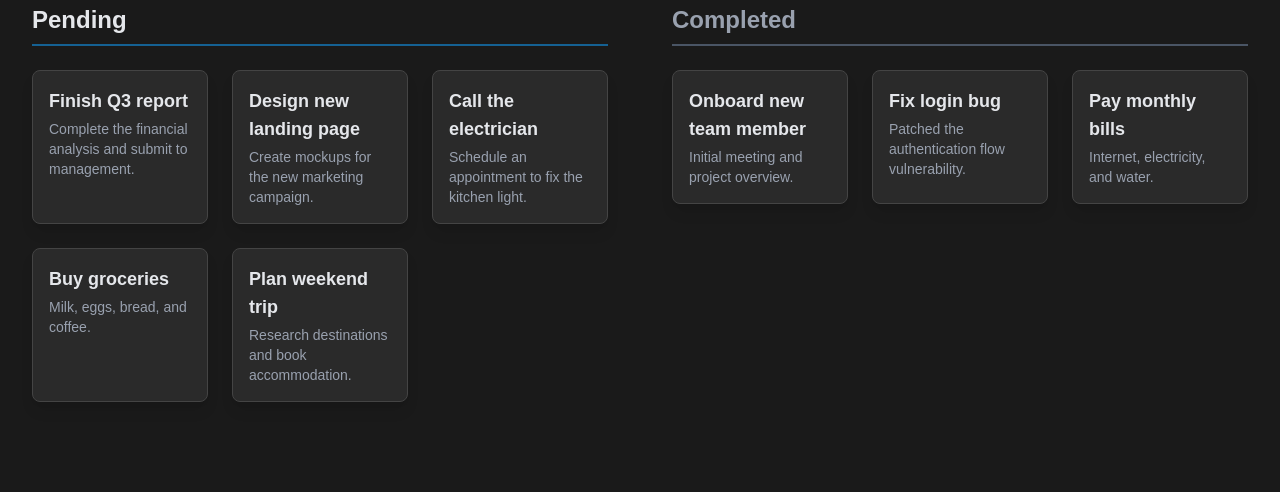
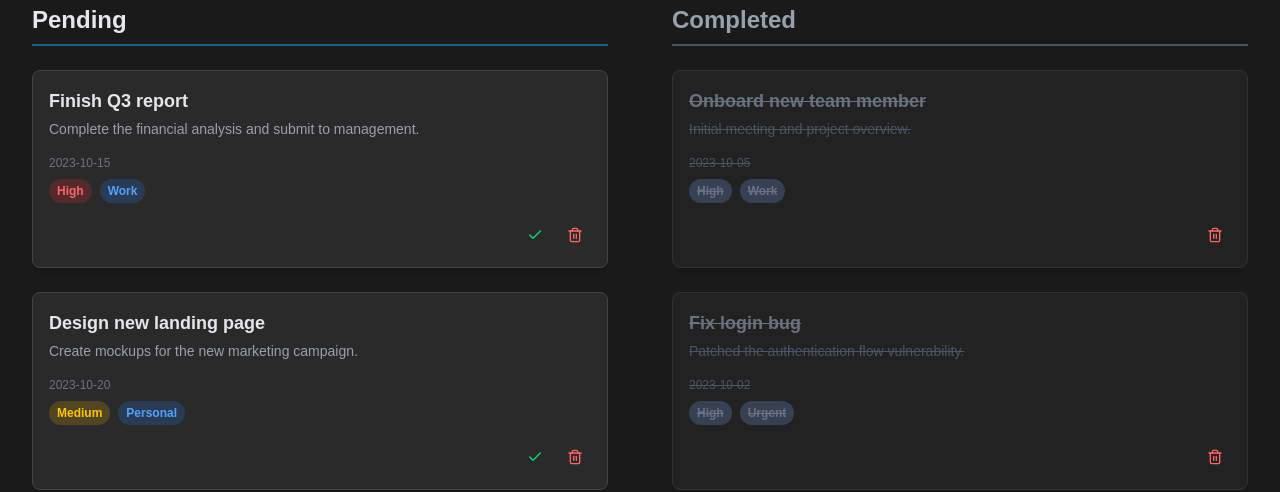
Before and after one commit to joaquinpalladino-afk/mockup-tm, a Next.js app: page / in a window 1280 px wide. Shown: the part 350-842 px from the top of the page. Built offline with nearby package versions, Linux system fonts and the light colour scheme.

Commit message:
I have modified the TaskCard content with more complex UI

```diff
--- a/src/app/page.tsx
+++ b/src/app/page.tsx
@@ -1,23 +1,23 @@
 'use client';
 
-import { ChevronDown, Search } from 'lucide-react';
+import { ChevronDown, Search, Check, Trash2 } from 'lucide-react';
 import * as DropdownMenu from '@radix-ui/react-dropdown-menu';
 import { motion } from 'framer-motion';
 
 const tags = ["All", "Work", "Personal", "Urgent", "Shopping"];
 
 const pendingTasks = [
-  { id: 1, title: "Finish Q3 report", description: "Complete the financial analysis and submit to management." },
-  { id: 2, title: "Design new landing page", description: "Create mockups for the new marketing campaign." },
-  { id: 3, title: "Call the electrician", description: "Schedule an appointment to fix the kitchen light." },
-  { id: 4, title: "Buy groceries", description: "Milk, eggs, bread, and coffee." },
-  { id: 5, title: "Plan weekend trip", description: "Research destinations and book accommodation." },
+  { id: 1, title: "Finish Q3 report", description: "Complete the financial analysis and submit to management.", dueDate: "2023-10-15", priority: "High", tag: "Work", status: "pending" },
+  { id: 2, title: "Design new landing page", description: "Create mockups for the new marketing campaign.", dueDate: "2023-10-20", priority: "Medium", tag: "Personal", status: "pending" },
+  { id: 3, title: "Call the electrician", description: "Schedule an appointment to fix the kitchen light.", dueDate: "2023-10-12", priority: "High", tag: "Urgent", status: "pending" },
+  { id: 4, title: "Buy groceries", description: "Milk, eggs, bread, and coffee.", dueDate: "2023-10-11", priority: "Low", tag: "Shopping", status: "pending" },
+  { id: 5, title: "Plan weekend trip", description: "Research destinations and book accommodation.", dueDate: "2023-10-14", priority: "Medium", tag: "Personal", status: "pending" },
 ];
 
 const completedTasks = [
-  { id: 6, title: "Onboard new team member", description: "Initial meeting and project overview." },
-  { id: 7, title: "Fix login bug", description: "Patched the authentication flow vulnerability." },
-  { id: 8, title: "Pay monthly bills", description: "Internet, electricity, and water." },
+  { id: 6, title: "Onboard new team member", description: "Initial meeting and project overview.", dueDate: "2023-10-05", priority: "High", tag: "Work", status: "completed" },
+  { id: 7, title: "Fix login bug", description: "Patched the authentication flow vulnerability.", dueDate: "2023-10-02", priority: "High", tag: "Urgent", status: "completed" },
+  { id: 8, title: "Pay monthly bills", description: "Internet, electricity, and water.", dueDate: "2023-10-01", priority: "Medium", tag: "Personal", status: "completed" },
 ];
 
 const containerVariants = {
@@ -33,16 +33,56 @@ const itemVariants = {
   visible: { y: 0, opacity: 1 },
 };
 
-const TaskCard = ({ title, description }: { title: string, description: string }) => (
+const TaskCard = ({ title, description, dueDate, priority, tag, status }: { title: string, description: string, dueDate: string, priority: string, tag: string, status: string }) => {
+  const isCompleted = status === 'completed';
+
+  const priorityColors: { [key: string]: string } = {
+    High: 'bg-red-500/20 text-red-400',
+    Medium: 'bg-yellow-500/20 text-yellow-400',
+    Low: 'bg-green-500/20 text-green-400',
+  };
+
+  return (
     <motion.div
       variants={itemVariants}
       whileHover={{ scale: 1.03 }}
-    className="bg-[#2a2a2a] border border-[#444444] rounded-lg p-4 shadow-lg hover:border-[#156193] transition-colors duration-300"
+      className={`rounded-lg p-4 shadow-lg transition-colors duration-300 flex flex-col justify-between h-full ${
+        isCompleted
+          ? 'bg-[#2a2a2a]/50 border border-[#333333]'
+          : 'bg-[#2a2a2a] border border-[#444444] hover:border-[#156193]'
+      }`}
     >
-    <h3 className="font-bold text-lg text-gray-200">{title}</h3>
-    <p className="text-gray-400 text-sm mt-1">{description}</p>
+      <div>
+        <h3 className={`font-bold text-lg ${isCompleted ? 'line-through text-gray-500' : 'text-gray-200'}`}>{title}</h3>
+        <p className={`text-sm mt-1 ${isCompleted ? 'line-through text-gray-600' : 'text-gray-400'}`}>{description}</p>
+
+        <div className={`mt-4 flex items-center text-xs ${isCompleted ? 'text-gray-600' : 'text-gray-500'}`}>
+          <span className={`${isCompleted ? 'line-through' : ''}`}>{dueDate}</span>
+        </div>
+
+        <div className="mt-2 flex items-center gap-2">
+          <span className={`px-2 py-1 rounded-full text-xs font-semibold ${isCompleted ? 'line-through bg-gray-700 text-gray-500' : priorityColors[priority]}`}>
+            {priority}
+          </span>
+          <span className={`px-2 py-1 rounded-full text-xs font-semibold ${isCompleted ? 'line-through bg-gray-700 text-gray-500' : 'bg-blue-500/20 text-blue-400'}`}>
+            {tag}
+          </span>
+        </div>
+      </div>
+
+      <div className="flex justify-end gap-2 mt-4">
+        {!isCompleted && (
+          <button className="p-2 rounded-full hover:bg-green-500/20 text-green-400 transition-colors">
+            <Check size={16} />
+          </button>
+        )}
+        <button className="p-2 rounded-full hover:bg-red-500/20 text-red-400 transition-colors">
+          <Trash2 size={16} />
+        </button>
+      </div>
     </motion.div>
   );
+};
 
 export default function YourTasksPage() {
   return (
@@ -106,10 +146,10 @@ export default function YourTasksPage() {
             variants={containerVariants}
             initial="hidden"
             animate="visible"
-            className="grid grid-cols-1 md:grid-cols-2 xl:grid-cols-3 gap-6"
+            className="grid grid-cols-1 md:grid-cols-2 xl:grid-cols-1 gap-6"
           >
             {pendingTasks.map(task => (
-              <TaskCard key={task.id} title={task.title} description={task.description} />
+              <TaskCard key={task.id} {...task} />
             ))}
           </motion.div>
         </motion.section>
@@ -121,10 +161,10 @@ export default function YourTasksPage() {
             variants={containerVariants}
             initial="hidden"
             animate="visible"
-            className="grid grid-cols-1 md:grid-cols-2 xl:grid-cols-3 gap-6"
+            className="grid grid-cols-1 md:grid-cols-2 xl:grid-cols-1 gap-6"
           >
             {completedTasks.map(task => (
-              <TaskCard key={task.id} title={task.title} description={task.description} />
+              <TaskCard key={task.id} {...task} />
             ))}
           </motion.div>
         </motion.section>
```
Lines whose indentation alone changed are shown as unchanged.
